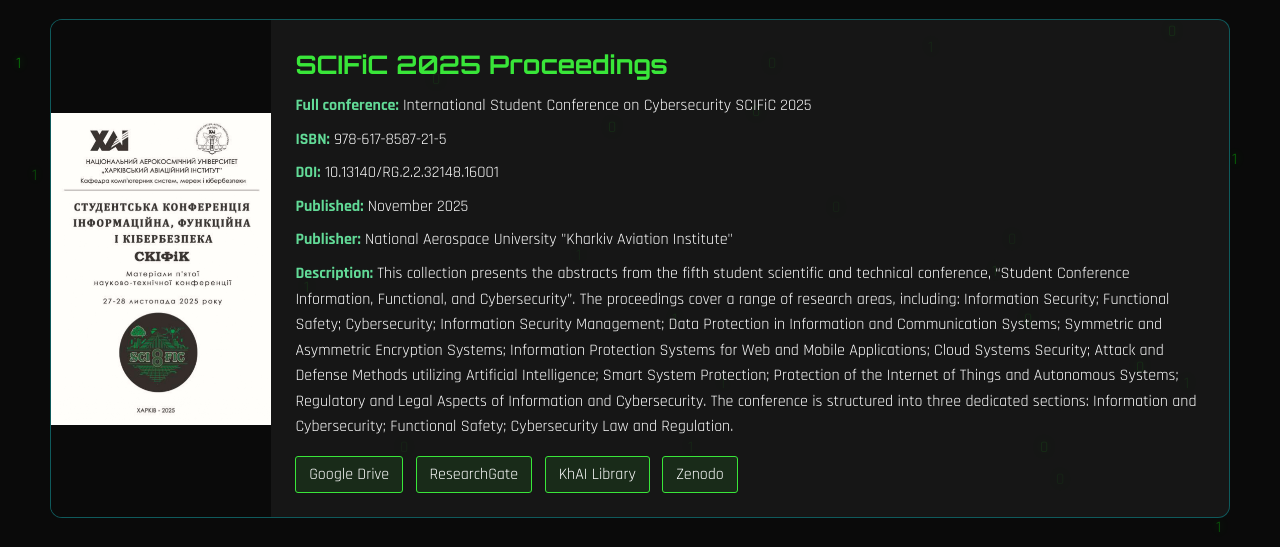
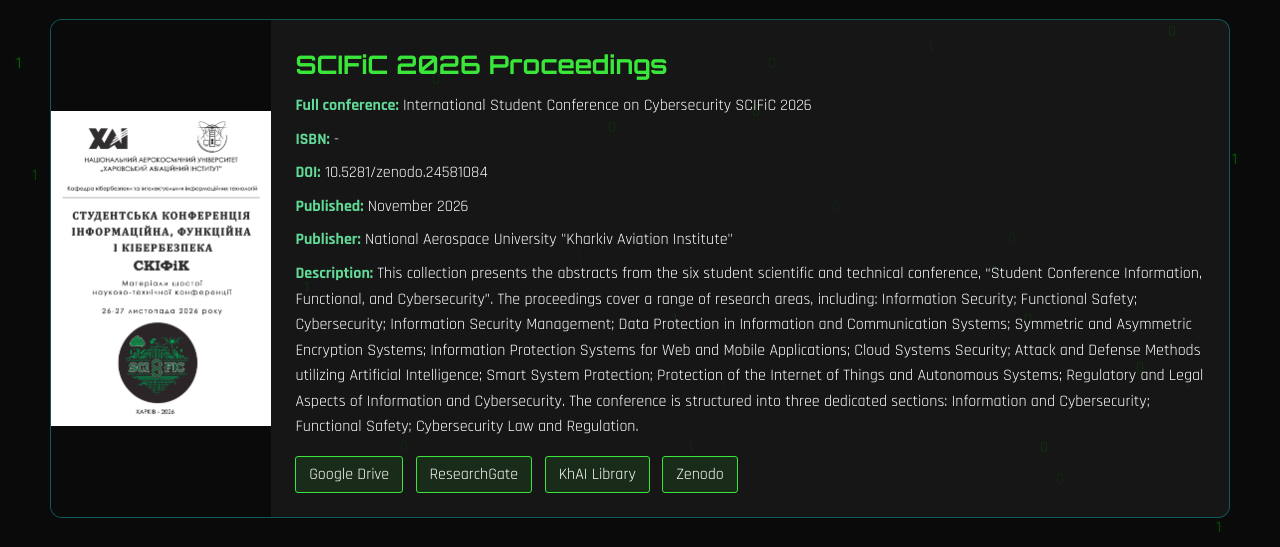
Before and after one commit to scific-conference/SCIFIC-conference, a plain HTML site: page en/archive.html in a window 1280 px wide. Shown: the part 253-800 px from the top of the page. Drawn offline with nearby package versions, Linux system fonts and the light colour scheme.

Commit message:
Update archive.html

```diff
--- a/en/archive.html
+++ b/en/archive.html
@@ -41,6 +41,19 @@
   "name": "SCIFiC Conference Archive",
   "description": "Proceedings of the International Student Conference on Cybersecurity from 2021 to 2025",
   "hasPart": [
+    {
+      "@type": "ScholarlyArticle",
+      "name": "SCIFiC 2026 Proceedings",
+      "url": "https://scific-conference.github.io/SCIFIC-conference/en/archive.html#2026",
+      "isbn": "-",
+      "doi": "10.5281/zenodo.24581084",
+      "datePublished": "2026-11",
+      "publisher": {
+        "@type": "Organization",
+        "name": "National Aerospace University 'Kharkiv Aviation Institute'"
+      },
+      "description": "Proceedings of the 6th International Student Conference on Cybersecurity. 102 peer-reviewed papers."
+    },
     {
       "@type": "ScholarlyArticle",
       "name": "SCIFiC 2025 Proceedings",
@@ -121,6 +134,31 @@
     <section>
       <h2 class="section-title">Conference <span class="highlight">Archive</span></h2>
       <div class="archive-blocks">
+        <!-- 2026 -->
+        <div class="archive-card" id="2026">
+          <div class="archive-card-image">
+            <img src="../assets/images/image_archive/2026.jpg" alt="SCIFiC 2026 Proceedings">
+          </div>
+          <div class="archive-card-content">
+            <h3>SCIFiC 2026 Proceedings</h3>
+            <p><strong>Full conference:</strong> International Student Conference on Cybersecurity SCIFiC 2026</p>
+            <p><strong>ISBN:</strong> -</p>
+            <p><strong>DOI:</strong> <a href="https://doi.org/10.5281/zenodo.24581084" target="_blank"
+                rel="nofollow">10.5281/zenodo.24581084</a></p>
+            <p><strong>Published:</strong> November 2026</p>
+            <p><strong>Publisher:</strong> National Aerospace University "Kharkiv Aviation Institute"</p>
+            <p><strong>Description:</strong> This collection presents the abstracts from the six student scientific and technical conference, “Student Conference Information, Functional, and Cybersecurity”. The proceedings cover a range of research areas, including: Information Security; Functional Safety; Cybersecurity; Information Security Management; Data Protection in Information and Communication Systems; Symmetric and Asymmetric Encryption Systems; Information Protection Systems for Web and Mobile Applications; Cloud Systems Security; Attack and Defense Methods utilizing Artificial Intelligence; Smart System Protection; Protection of the Internet of Things and Autonomous Systems; Regulatory and Legal Aspects of Information and Cybersecurity. The conference is structured into three dedicated sections: Information and Cybersecurity; Functional Safety; Cybersecurity Law and Regulation.</p>
+            <div class="archive-links">
+              <a href="#" target="#_blank"
+                class="archive-btn">Google Drive</a>
+              <a href="#" target="#_blank"
+                class="archive-btn">ResearchGate</a>
+              <a href="#" target="#_blank"
+                class="archive-btn">KhAI Library</a>
+              <a href="https://zenodo.org/records/24581084" target="_blank" class="archive-btn">Zenodo</a>
+            </div>
+          </div>
+        </div>
         <!-- 2025 -->
         <div class="archive-card" id="2025">
           <div class="archive-card-image">
@@ -154,7 +192,7 @@
                 class="archive-btn">ResearchGate</a>
               <a href="http://dspace.library.khai.edu/xmlui/handle/123456789/9243" target="_blank"
                 class="archive-btn">KhAI Library</a>
-              <a href="https://zenodo.org/records/19499120" target="_blank" class="archive-btn">Zenodo</a> <!-- Замените # на реальную ссылку -->
+              <a href="https://zenodo.org/records/19499120" target="_blank" class="archive-btn">Zenodo</a>
             </div>
           </div>
         </div>
```
